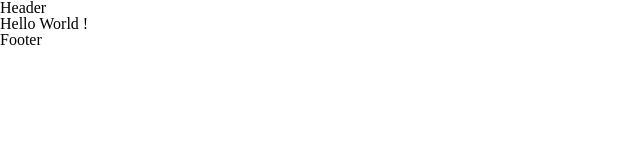
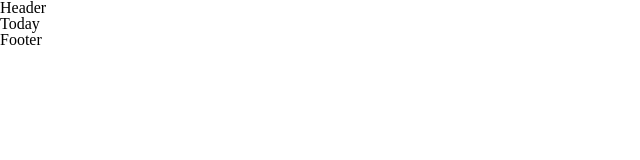
Before and after one commit to jeremy-deurvillier/simply-organized, a React (Vite) app: page / in a window 1280 px wide. Shown: the top 160 px of the page, without its empty margins (0-640 px from the left). Built offline with nearby package versions, Linux system fonts and the light colour scheme; what @radix-ui/themes would draw is missing.

Commit message:
Add Today component on Routes

```diff
--- a/src/components/routes/Routes.jsx
+++ b/src/components/routes/Routes.jsx
@@ -1,11 +1,11 @@
 import { Route, createRoutesFromElements, createBrowserRouter } from 'react-router-dom'
 import Layout from '../layout/Layout'
 import Error from '../error/Error'
-import App from '../app/App'
+import Today from '../today/Today'
 
 const routes = createRoutesFromElements(
     <Route path='/' element={<Layout />} errorElement={<Error />}>
-        <Route index element={<App />} />
+        <Route index element={<Today />} />
     </Route>
 )
 
--- /dev/null
+++ b/src/components/today/Today.jsx
@@ -0,0 +1,5 @@
+export default function Today() {
+  return (
+    <div>Today</div>
+  )
+}
```
